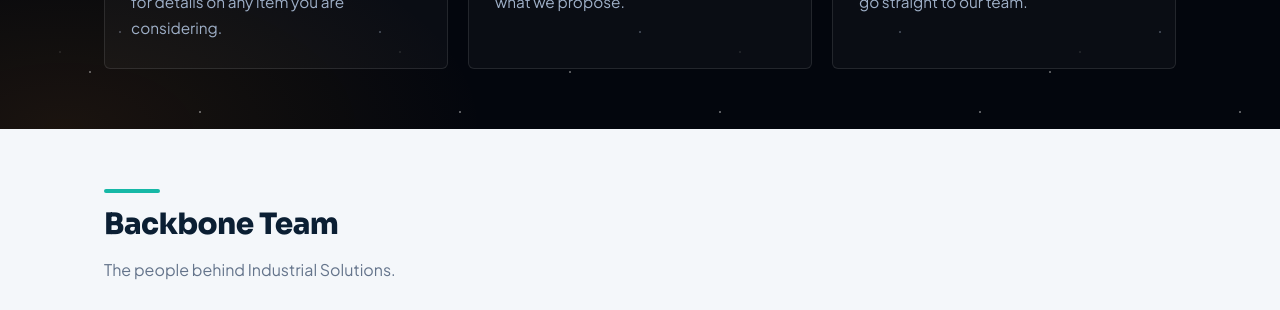
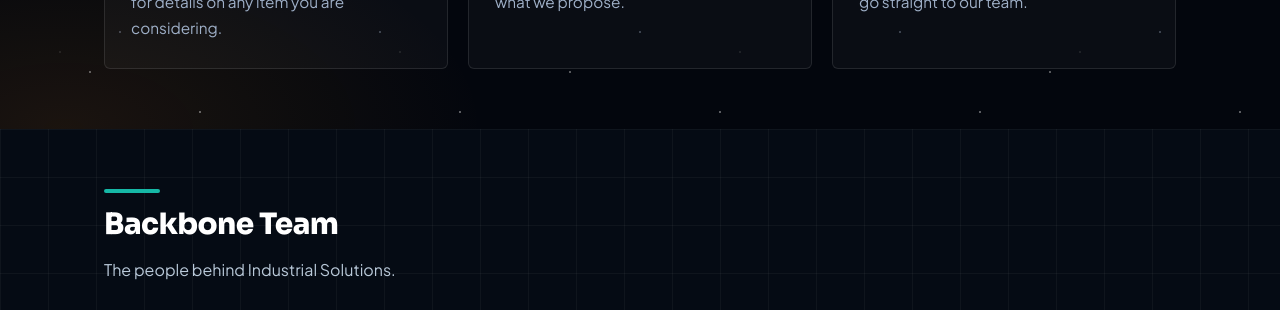
Before and after one commit to 4Lancers-prog/Industrial-solutions, a React (Vite) app in the folder client/: page /about in a window 1280 px wide. Shown: the part 3160-3470 px from the top of the page. Built offline with nearby package versions, Linux system fonts and the light colour scheme; no server answers.

Commit message:
Update team section styling and SectionHeading props
Changed section class from 'section--grey' to 'section--ink' and added 'light' prop to SectionHeading.

```diff
--- a/client/src/pages/AboutPage.jsx
+++ b/client/src/pages/AboutPage.jsx
@@ -71,9 +71,9 @@ export default function AboutPage() {
 
       <WhyChoose items={WHY} />
 
-      <section id="team" className="section section--grey">
+      <section id="team" className="section section--ink">
         <div className="container">
-          <SectionHeading title="Backbone Team" intro="The people behind Industrial Solutions." />
+          <SectionHeading light title="Backbone Team" intro="The people behind Industrial Solutions." />
           <RevealGrid className="grid grid--3 team">
             {TEAM.map((m) => (
               <article key={m.id} className="team__card">
```
